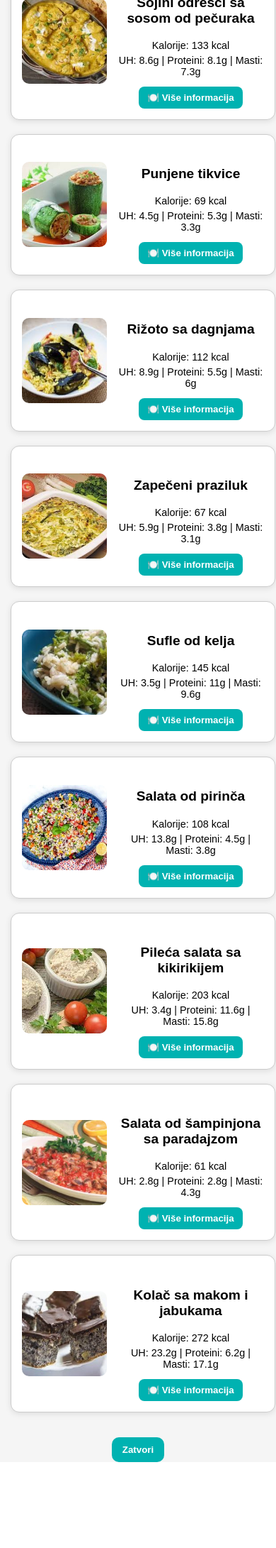
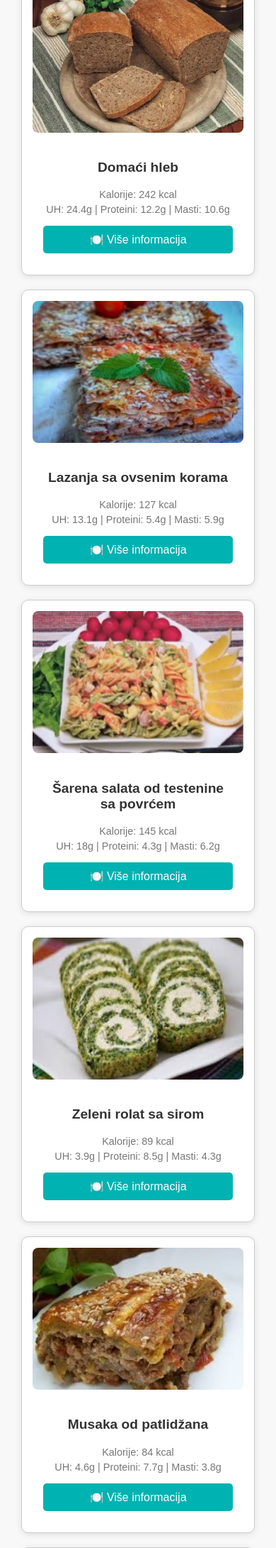
Before and after one commit to Gliko-app/Gliko, a PHP site: page /food/food.html in a window 390 px wide. Shown: the part 2960-5141 px from the top of the page at 71% size. Before the commit the page ends 5020 px from the top, so only its background shows below. Run offline with PHP 8.4, Linux system fonts and the light colour scheme.

Commit message:
Update recipes.css

```diff
--- a/food/recipes.css
+++ b/food/recipes.css
@@ -1,135 +1,140 @@
-/* Stilovi za prikaz recepata */
+/* General */
+body {
+  font-family: Arial, sans-serif;
+  background-color: #f8f8f8;
+  margin: 0;
+  padding: 0;
+}
+
+h1 {
+  text-align: center;
+  margin-top: 20px;
+  font-size: 2em;
+  color: #333;
+}
+
+/* Tagovi */
+#tags {
+  display: flex;
+  justify-content: center;
+  margin-top: 20px;
+}
+
+.tag {
+  background-color: rgba(0, 185, 177, 0.3);
+  color: #00B2B1;
+  padding: 10px;
+  margin: 5px;
+  border-radius: 20px;
+  font-size: 0.9em;
+  cursor: pointer;
+}
+
+.tag:hover {
+  background-color: rgba(0, 185, 177, 0.5);
+}
+
+/* Recepti */
 #recipeContainer {
   display: flex;
-  flex-direction: column;
-  gap: 20px;
+  flex-wrap: wrap;
+  justify-content: center;
+  margin-top: 20px;
+}
+
+.recipe-card {
+  background-color: white;
+  box-shadow: 0px 2px 10px rgba(0, 0, 0, 0.1);
+  width: 300px;
+  margin: 10px;
+  border-radius: 10px;
+  overflow: hidden;
+  transition: transform 0.3s ease-in-out;
+}
+
+.recipe-card:hover {
+  transform: scale(1.05);
+}
+
+.recipe-card img {
+  width: 100%;
+  height: 200px;
+  object-fit: cover;
+}
+
+.recipe-details {
   padding: 15px;
 }
 
-.recipe-card {
-  display: flex;
-  align-items: center;
-  gap: 15px;
-  background: #ffffff;
-  border-radius: 12px;
-  box-shadow: 0 2px 8px rgba(0, 0, 0, 0.1);
-  padding: 15px;
-  width: 95%;
-  margin: 0 auto;
-  transition: transform 0.3s ease;
+.recipe-details h3 {
+  font-size: 1.2em;
+  color: #333;
 }
 
-.recipe-card:hover {
-  transform: translateY(-4px);
-}
-
-.recipe-card img {
-  width: 120px;
-  height: 120px;
-  border-radius: 10px;
-  object-fit: cover;
-}
-
-.recipe-info {
-  flex: 1;
-}
-
-.recipe-info h3 {
-  font-size: 1.2rem;
-  font-weight: bold;
-  color: #00b2b1;
-  margin: 0 0 6px 0;
-}
-
-.recipe-info p {
-  margin: 0;
-  color: #444;
-  font-size: 0.95rem;
+.recipe-details p {
+  color: #777;
 }
 
 .details-btn {
-  margin-top: 8px;
-  background-color: #00b2b1;
+  background-color: #00B2B1;
   color: white;
+  padding: 10px;
   border: none;
-  padding: 8px 12px;
-  border-radius: 8px;
+  border-radius: 5px;
   cursor: pointer;
-  font-weight: bold;
+  font-size: 1em;
+  width: 100%;
+  margin-top: 10px;
 }
 
 .details-btn:hover {
-  background-color: #009a97;
+  background-color: #008c8a;
 }
 
-/* Tag dugmad */
-.tag-tabs {
-  display: flex;
-  justify-content: space-around;
-  margin: 15px auto;
-  width: 95%;
-  gap: 10px;
+/* Modal */
+.modal {
+  display: none;
+  position: fixed;
+  z-index: 1;
+  left: 0;
+  top: 0;
+  width: 100%;
+  height: 100%;
+  overflow: auto;
+  background-color: rgba(0, 0, 0, 0.5);
 }
 
-.tag-btn {
-  flex: 1;
-  background-color: #00b2b1;
-  color: white;
-  border: none;
-  padding: 12px;
-  border-radius: 8px;
-  font-size: 1rem;
-  font-weight: bold;
-  cursor: pointer;
-  transition: background 0.3s;
-}
-
-.tag-btn.active,
-.tag-btn:hover {
-  background-color: #007f7f;
-}
-
-/* Modal za detalje recepta */
-.recipe-details-modal {
-  position: fixed;
-  inset: 0;
-  background: rgba(0, 178, 177, 0.3);
-  backdrop-filter: blur(6px);
-  display: flex;
-  justify-content: center;
-  align-items: center;
-  z-index: 1200;
-}
-
-.modal-inner {
-  background: #fff;
-  border-radius: 16px;
-  padding: 25px;
-  width: 90%;
-  max-width: 500px;
-  box-shadow: 0 2px 12px rgba(0, 0, 0, 0.2);
-}
-
-.modal-inner h2 {
-  color: #00b2b1;
-  margin-bottom: 10px;
-}
-
-.modal-inner pre {
-  background: #f7f7f7;
-  padding: 10px;
-  border-radius: 8px;
-  white-space: pre-wrap;
+.modal-content {
+  background-color: white;
+  padding: 20px;
+  margin: 10% auto;
+  width: 80%;
+  border-radius: 10px;
+  max-width: 600px;
 }
 
 .close-btn {
-  display: block;
-  margin: 15px auto 0;
-  background-color: #00b2b1;
-  color: #fff;
+  background-color: #00B2B1;
+  color: white;
+  padding: 10px;
   border: none;
-  padding: 10px 15px;
-  border-radius: 10px;
-  font-weight: bold;
+  border-radius: 5px;
   cursor: pointer;
+  font-size: 1em;
+  width: 100%;
 }
+
+.close-btn:hover {
+  background-color: #008c8a;
+}
+
+#modalIngredients, #modalPreparation {
+  margin-top: 20px;
+}
+
+/* Responsive */
+@media (max-width: 768px) {
+  .recipe-card {
+    width: 90%;
+  }
+}
```
